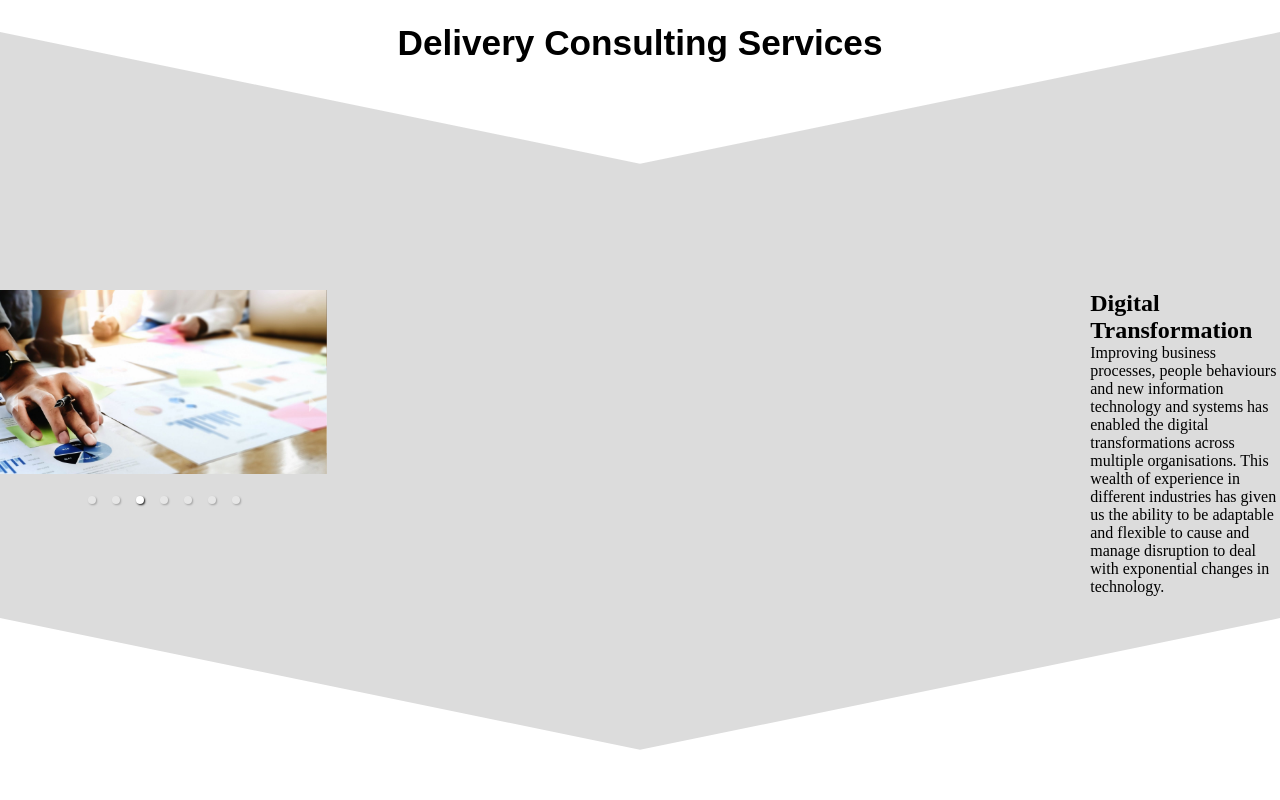
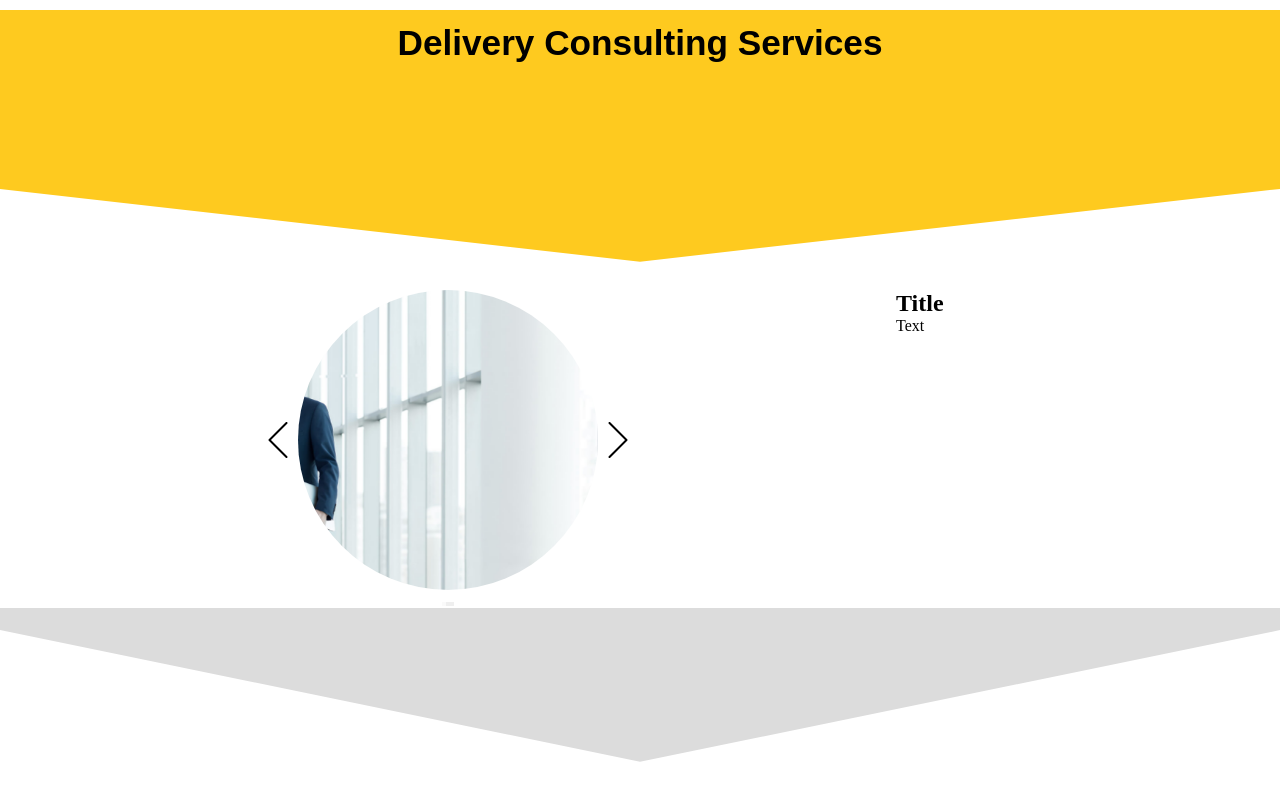
Before and after one commit to borigendiego/linaconsulting, a React (Create React App) app: page / in a window 1280 px wide. Shown: the part 1930-2730 px from the top of the page. Built offline with nearby package versions, Linux system fonts and the light colour scheme.

Commit message:
Slider first commit

```diff
--- a/package.json
+++ b/package.json
@@ -8,12 +8,13 @@
     "@testing-library/user-event": "^12.1.10",
     "node-sass": "4.14.1",
     "prop-types": "latest",
+    "pure-react-carousel": "^1.27.6",
     "react": "^17.0.1",
     "react-dom": "^17.0.1",
     "react-responsive-carousel": "^3.2.11",
     "react-router-dom": "^5.2.0",
-    "web-vitals": "^0.2.4",
-    "react-scripts": "4.0.1"
+    "react-scripts": "4.0.1",
+    "web-vitals": "^0.2.4"
   },
   "scripts": {
     "start": "react-scripts start",
--- /dev/null
+++ b/src/components/deliveryConsulting/CustomCarrouselSection/customCarousel.scss
@@ -0,0 +1,40 @@
+.carousel-container {
+  align-items: center;
+  display: flex;
+  flex-direction: column;
+  width: 70%;
+}
+
+.description-wrapper {
+  width: 30%;
+}
+
+.sliders {
+  align-items: center;
+  display: flex;
+}
+
+.slider-wrapper {
+  border-radius: 50%;
+  height: 300px;
+  width: 300px;
+
+  img {
+    height: 300px;
+    width: 100%;
+    object-fit: cover;
+    object-position: 50% 50%;
+  }
+}
+
+.arrow-button {
+  border-radius: 50%;
+  height: 40px;
+  width: 40px;
+  border-color: transparent;
+  background-color: transparent;
+}
+
+.arrow-button.next {
+  transform: rotate(180deg);
+}
--- /dev/null
+++ b/src/components/deliveryConsulting/CustomCarrouselSection/index.js
@@ -0,0 +1,54 @@
+import React from 'react';
+import './customCarousel.scss';
+import {
+    CarouselProvider,
+    Slider,
+    Slide,
+    ButtonBack,
+    ButtonNext,
+    DotGroup,
+} from 'pure-react-carousel';
+import 'pure-react-carousel/dist/react-carousel.es.css';
+
+import image from '../../../assets/images/about-us-image.jpg'
+import arrow from '../../../assets/images/atras.svg'
+
+const CustomCarouselSection = () => {
+    return (
+        <div className={'carousel-wrapper'} style={{display: 'flex', justifyContent: 'center'}}>
+            <CarouselProvider
+                naturalSlideWidth={200}
+                naturalSlideHeight={125}
+                totalSlides={3}
+                class={'carousel-container'}
+            >
+                <div className={'sliders'}>
+                    <ButtonBack
+                        className={'arrow-button back'}
+                    >
+                        <img src={arrow} />
+                    </ButtonBack>
+                    <Slider
+                        className={'slider-wrapper'}
+                    >
+                        <Slide index={0}><img src={image} /></Slide>
+                        <Slide index={1}><img src={image} /></Slide>
+                        <Slide index={2}><img src={image} /></Slide>
+                    </Slider>
+                    <ButtonNext
+                        className={'arrow-button next'}
+                    >
+                        <img src={arrow} />
+                    </ButtonNext>
+                </div>
+                <DotGroup></DotGroup>
+            </CarouselProvider>
+            <div className={'description-wrapper'}>
+                <h2>Title</h2>
+                <p>Text</p>
+            </div>
+        </div>
+    )
+};
+
+export default CustomCarouselSection
--- a/src/components/deliveryConsulting/index.js
+++ b/src/components/deliveryConsulting/index.js
@@ -1,8 +1,9 @@
 import React from 'react';
 //Components
 import Pyramid from '../common/Pyramid/Pyramid';
+import MyCustomCar from './CustomCarrouselSection'
 //Css
-import './deliveryConsulting.scss';
+//import './deliveryConsulting.scss';
 import MyCarousel from './Carrousel';
 //Constants
 import { DELIVERY_TEXT } from './constants';
@@ -13,7 +14,7 @@ const DeliveryConsulting = () => {
             <Pyramid customClass={'delivery-pyramid'}>
                 <h2 className={'pyramid-title'}>Delivery Consulting Services</h2>
             </Pyramid>
-            <div className={'delivery-content-wrapper'}>
+           {/* <div className={'delivery-content-wrapper'}>
                 <div className={'carousel-container'}>
                     <MyCarousel />
                 </div>
@@ -23,7 +24,8 @@ const DeliveryConsulting = () => {
                     </h2>
                     <p>{DELIVERY_TEXT}</p>
                 </div>
-            </div>
+            </div>*/}
+            <MyCustomCar />
         </div>
     )
 };
--- a/src/components/services/Tile/tile.scss
+++ b/src/components/services/Tile/tile.scss
@@ -37,6 +37,8 @@
 .tile-content:hover {
   transition: all 0.5s;
   background-color: $main-orange;
+  position: relative;
+  margin-top: 1%;
 
   .tile-image {
     display: none;
```
Also changed, not shown: src/assets/images/atras.svg (added), 1 other file (tests, documents, lock files or other folders).
